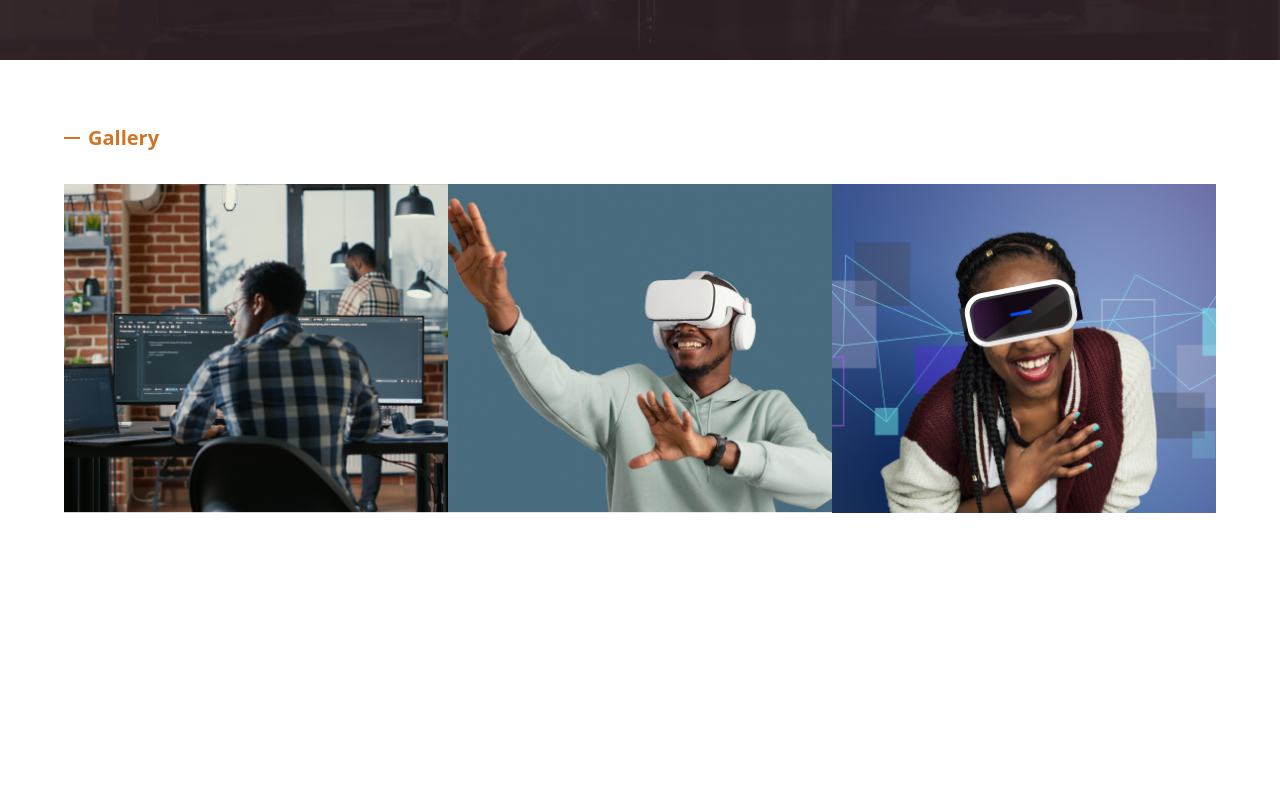
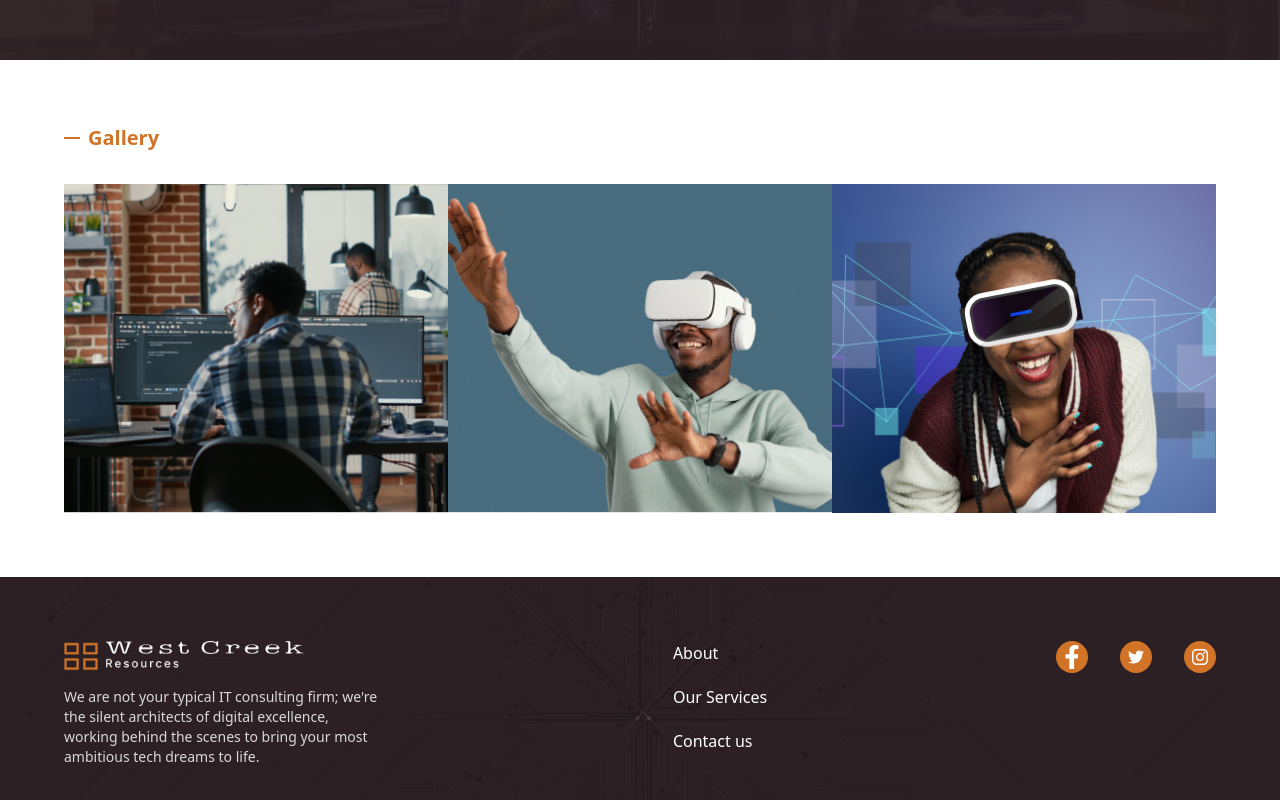
Before and after one commit to TalabiDele/west-creek, a React (Vite) app: page / in a window 1280 px wide. Shown: the part 1888-2688 px from the top of the page. Before the commit the page ends 2465 px from the top, so only its background shows below. Built offline with nearby package versions, Linux system fonts and the light colour scheme.

Commit message:
finished homepage

```diff
--- a/src/App.jsx
+++ b/src/App.jsx
@@ -2,6 +2,7 @@ import './App.css'
 import { BrowserRouter, Route, Routes } from 'react-router-dom'
 import Home from './pages/Home'
 import Nav from './components/Nav'
+import Footer from './components/Footer'
 
 function App() {
 	return (
@@ -10,6 +11,7 @@ function App() {
 			<Routes>
 				<Route path='/' element={<Home />} />
 			</Routes>
+			<Footer />
 		</BrowserRouter>
 	)
 }
--- /dev/null
+++ b/src/components/Footer.jsx
@@ -0,0 +1,40 @@
+import logo from '../assets/imgs/Logo.png'
+import { FaFacebookF, FaTwitter, FaInstagram } from 'react-icons/fa'
+import Linking from './Linking'
+
+const Footer = () => {
+	return (
+		<div className=' bg-secondary bg-background py-[4rem] bg-cover bg-center bg-blend-overlay'>
+			<div className=' w-[90vw] mx-auto flex justify-between'>
+				<div className=' w-[20rem]'>
+					<img src={logo} alt='' className=' w-[15rem] mb-[1rem]' />
+					<p className=' text-sm text-text_primary'>
+						We are not your typical IT consulting firm; we&apos;re the silent
+						architects of digital excellence, working behind the scenes to bring
+						your most ambitious tech dreams to life.
+					</p>
+				</div>
+
+				<div className=' flex flex-col text-text_primary font-medium h-[7rem] justify-between'>
+					<Linking link={'/about'} text={'About'} />
+					<Linking link={'/services'} text={'Our Services'} />
+					<Linking link={'/contact'} text={'Contact us'} />
+				</div>
+
+				<div className=' text-white text-2xl flex justify-between w-[10rem]'>
+					<div className='rounded-full h-[2rem] w-[2rem] bg-primary flex justify-center items-center transition-all duration-200 ease-in-out hover:text-primary hover:bg-white cursor-pointer p-[0.5rem]'>
+						<FaFacebookF />
+					</div>
+					<div className='rounded-full h-[2rem] w-[2rem] bg-primary flex justify-center items-center transition-all duration-200 ease-in-out hover:text-primary hover:bg-white cursor-pointer p-[0.5rem]'>
+						<FaTwitter />
+					</div>
+					<div className='rounded-full h-[2rem] w-[2rem] bg-primary flex justify-center items-center transition-all duration-200 ease-in-out hover:text-primary hover:bg-white cursor-pointer p-[0.5rem]'>
+						<FaInstagram />
+					</div>
+				</div>
+			</div>
+		</div>
+	)
+}
+
+export default Footer
--- a/src/components/HomeServiceCards.jsx
+++ b/src/components/HomeServiceCards.jsx
@@ -5,7 +5,7 @@ const HomeServiceCards = ({ icon, header, paragraph, color }) => {
 	return (
 		<div>
 			<div
-				className={`${color} p-[1rem] text-white w-[20rem] h-[20rem] flex items-center bg-background bg-cover bg-center`}
+				className={`${color} p-[1rem] text-white w-[20rem] h-[20rem] flex items-center bg-background bg-cover bg-center bg-blend-overlay`}
 			>
 				<div className='w-[90%] mx-auto flex flex-col justify-between h-[80%]'>
 					<div className=' text-4xl mb-[1rem]'>{icon}</div>
--- /dev/null
+++ b/src/components/Linking.jsx
@@ -0,0 +1,17 @@
+/* eslint-disable react/prop-types */
+import { Link } from 'react-router-dom'
+
+const Linking = ({ text, link }) => {
+	return (
+		<div>
+			<Link
+				to={link}
+				className='text-white hover:text-primary duration-300 ease-in-out transition-all'
+			>
+				{text}
+			</Link>
+		</div>
+	)
+}
+
+export default Linking
--- a/src/components/Nav.jsx
+++ b/src/components/Nav.jsx
@@ -1,5 +1,6 @@
 import logo from '../assets/imgs/Logo.png'
 import { Link } from 'react-router-dom'
+import Linking from './Linking'
 
 const Nav = () => {
 	return (
@@ -9,24 +10,17 @@ const Nav = () => {
 					<img src={logo} alt='' className=' w-[12rem]' />
 				</Link>
 				<ul className=' flex font-medium w-[30rem] justify-between'>
-					<Link
-						to={'/about'}
-						className='text-white hover:text-primary duration-300 ease-in-out transition-all'
-					>
-						<li className=''>About</li>
-					</Link>
-					<Link
-						to={'/services'}
-						className='text-white hover:text-primary duration-300 ease-in-out transition-all'
-					>
-						<li className=''>Our Services</li>
-					</Link>
-					<Link
-						to={'/contact'}
-						className='text-white hover:text-primary duration-300 ease-in-out transition-all'
-					>
-						<li className=''>Contact us</li>
-					</Link>
+					<li>
+						<Linking link={'/about'} text={'About'} />
+					</li>
+
+					<li>
+						<Linking link={'/services'} text={'Our Services'} />
+					</li>
+
+					<li>
+						<Linking link={'/contact'} text={'Contact us'} />
+					</li>
 				</ul>
 			</div>
 		</div>
```
Also changed, not shown: src/assets/imgs/bg.png.
